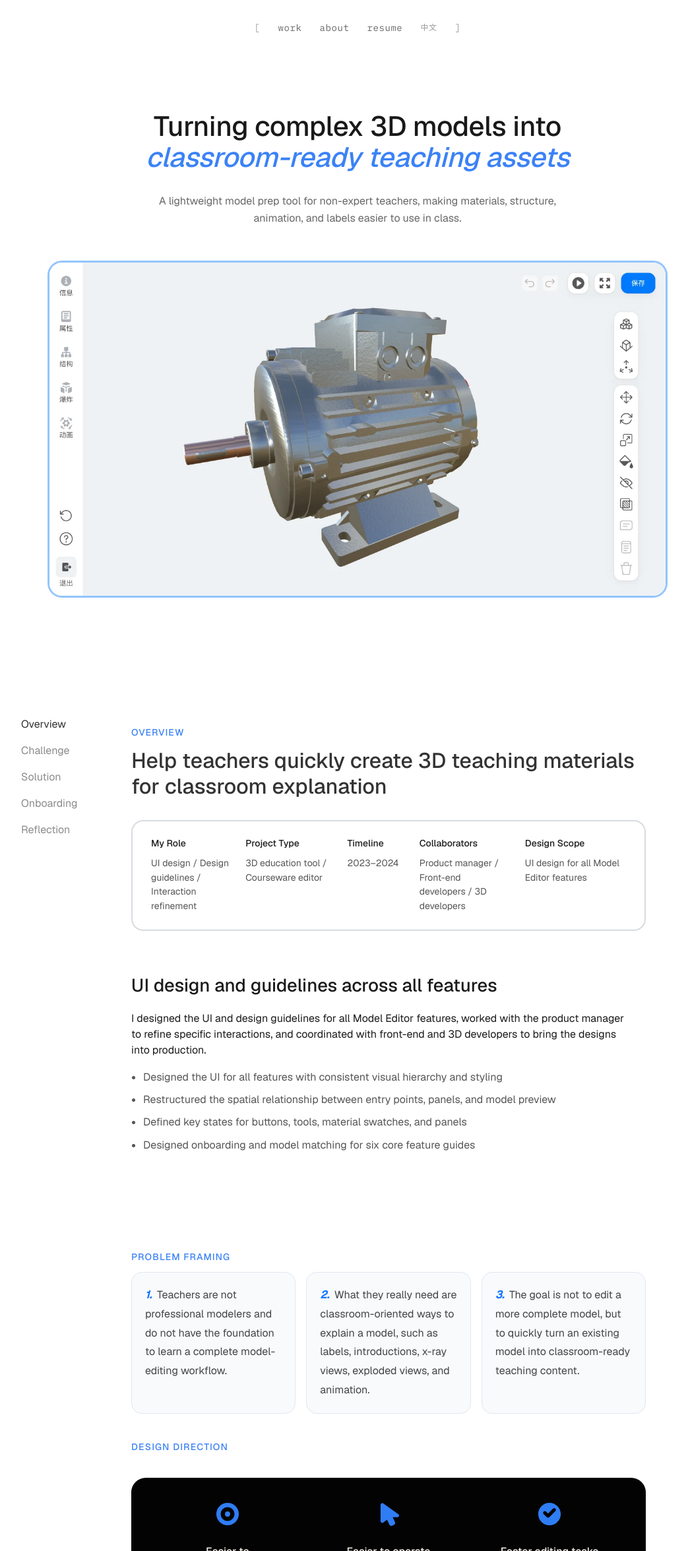
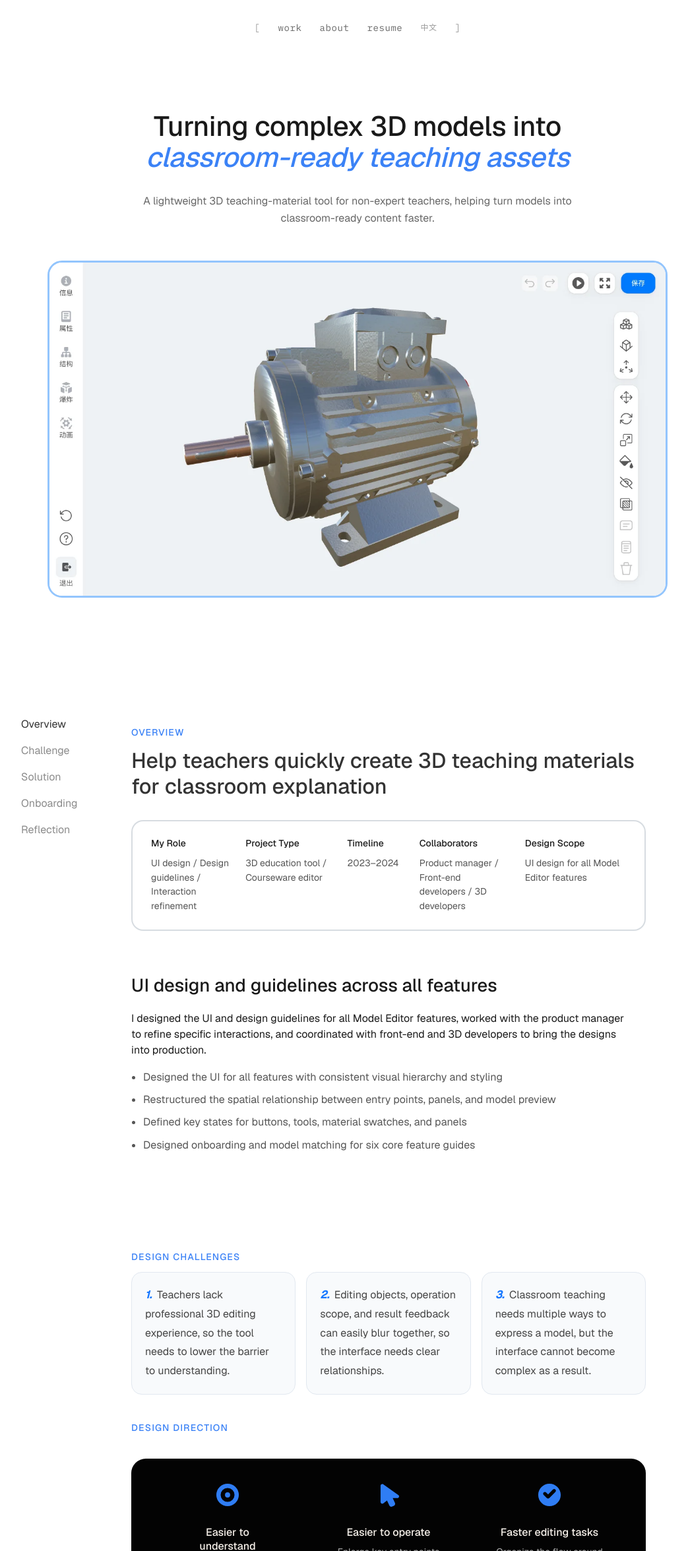
Before and after one commit to jaemin17/portfolio-pro, a Next.js app: page /en/projects/model-editor/ in a window 1280 px wide. Shown: the top 2351 px of the page at 66% size, without its empty margins (98-1141 px from the left). Built offline with nearby package versions, Linux system fonts and the light colour scheme.

Commit message:
Refine model editor design challenges

```diff
--- a/src/app/[locale]/projects/model-editor/page.tsx
+++ b/src/app/[locale]/projects/model-editor/page.tsx
@@ -45,7 +45,7 @@ export default async function ModelEditorPage({ params }: ModelEditorPageProps)
             {t(
               locale,
               <>
-                把复杂 3D 模型整理成
+                把复杂 3D 模型变成
                 <br />
                 <span className={styles.conceptHeadlineEmphasis}>课堂可讲的素材</span>
               </>,
@@ -59,8 +59,8 @@ export default async function ModelEditorPage({ params }: ModelEditorPageProps)
           <p className={selflyStyles.subtitle}>
             {t(
               locale,
-              "为非专业教师设计的轻量模型整理工具，让材质、结构、动画与标注更适合课堂讲解。",
-              "A lightweight model prep tool for non-expert teachers, making materials, structure, animation, and labels easier to use in class.",
+              "为非专业教师设计的轻量 3D 课堂素材制作工具，让模型更快转化为可讲解的教学内容。",
+              "A lightweight 3D teaching-material tool for non-expert teachers, helping turn models into classroom-ready content faster.",
             )}
           </p>
           <div className={selflyStyles.headerCta}>
@@ -183,7 +183,7 @@ export default async function ModelEditorPage({ params }: ModelEditorPageProps)
           <div className={styles.narrativeSection}>
             <div className={styles.narrativeInner}>
               <p className={styles.positioningLabel}>
-                {t(locale, "问题判断", "Problem Framing")}
+                {t(locale, "设计挑战", "Design Challenges")}
               </p>
               <div className={`${styles.narrativeGrid} ${styles.narrativeGridNoHeadline}`}>
                 <div className={`${styles.narrativeBody} ${styles.challengePoints}`}>
@@ -191,16 +191,16 @@ export default async function ModelEditorPage({ params }: ModelEditorPageProps)
                     <span className={styles.challengeStepNumber}>1. </span>
                     {t(
                       locale,
-                      "教师不是专业建模人员，没有足够基础去学习完整的模型编辑逻辑。",
-                      "Teachers are not professional modelers and do not have the foundation to learn a complete model-editing workflow.",
+                      "教师缺少专业 3D 编辑经验，工具需要降低理解门槛。",
+                      "Teachers lack professional 3D editing experience, so the tool needs to lower the barrier to understanding.",
                     )}
                   </p>
                   <p>
                     <span className={styles.challengeStepNumber}>2. </span>
                     {t(
                       locale,
-                      "他们真正需要的是围绕课堂表达的能力，比如标签、简介、透视结构、爆炸结构和动画。",
-                      "What they really need are classroom-oriented ways to explain a model, such as labels, introductions, x-ray views, exploded views, and animation.",
+                      "编辑对象、操作范围和结果反馈容易混在一起，界面需要建立清晰关系。",
+                      "Editing objects, operation scope, and result feedback can easily blur together, so the interface needs clear relationships.",
                     )}
                   </p>
                   <p>
@@ -208,9 +208,9 @@ export default async function ModelEditorPage({ params }: ModelEditorPageProps)
                     {t(
                       locale,
                       <>
-                        最终目标不是“编辑出一个更完整的模型”，而是“尽快把现有模型整理成可以讲解的课堂内容”。
+                        课堂需要多种模型表达能力，界面又不能因此变得复杂。
                       </>,
-                      <>The goal is not to edit a more complete model, but to quickly turn an existing model into classroom-ready teaching content.</>,
+                      <>Classroom teaching needs multiple ways to express a model, but the interface cannot become complex as a result.</>,
                     )}
                   </p>
                 </div>
```
